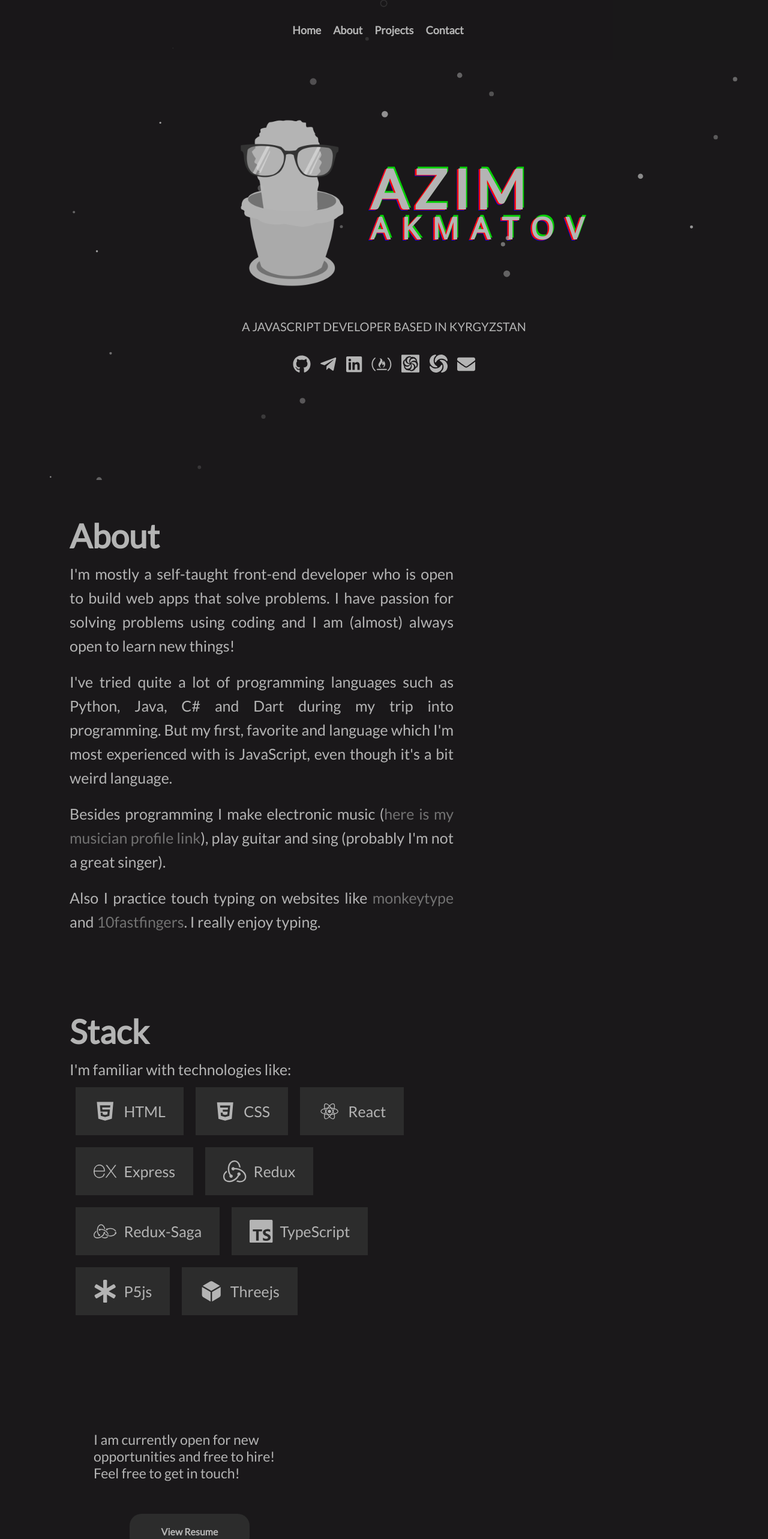
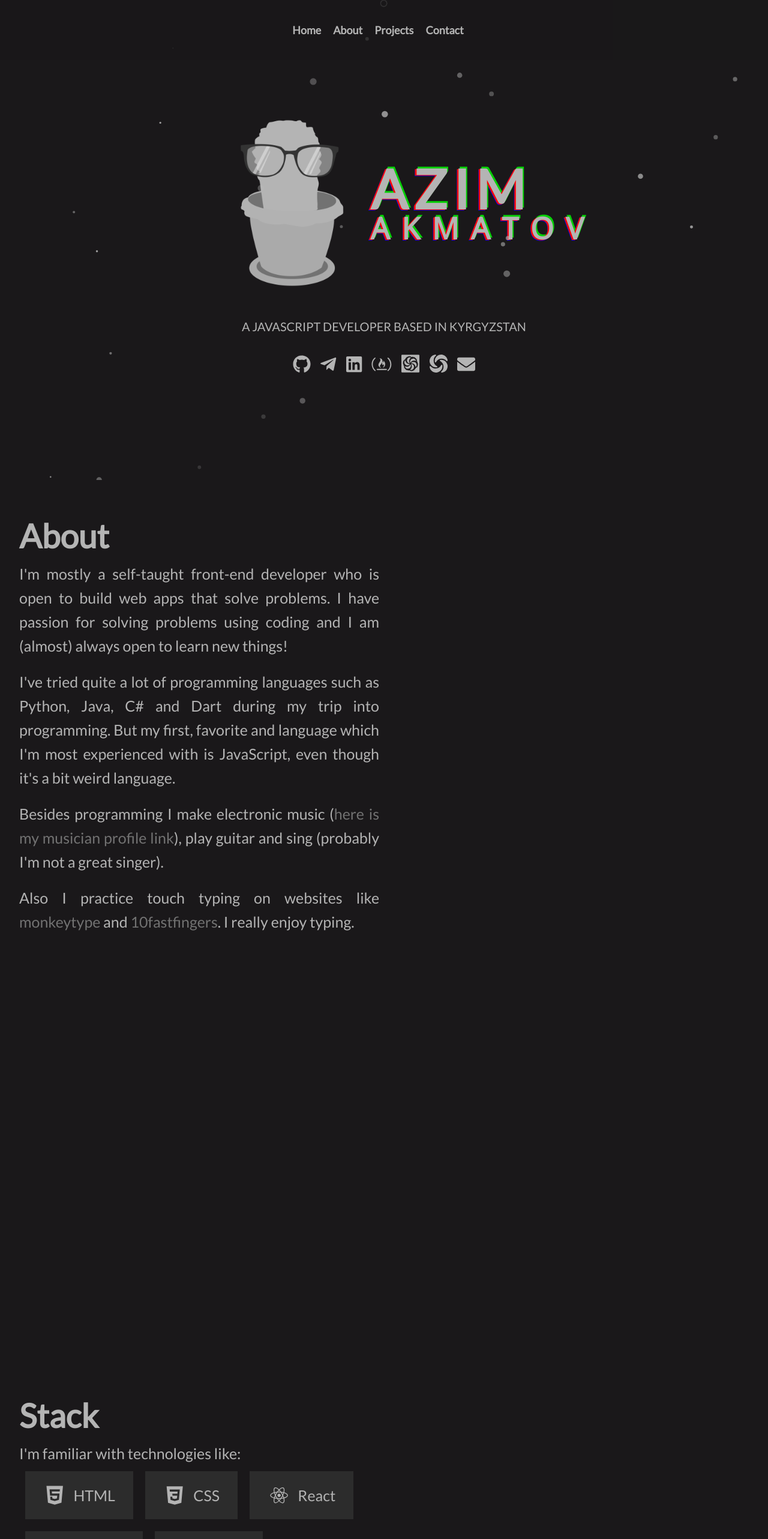
Before and after one commit to akmatoff/akmatoff.github.io, a React (Create React App) app: page / in a window 1280 px wide. Shown: the top 2565 px of the page at 60% size. Built offline with nearby package versions, Linux system fonts and the light colour scheme.

Commit message:
UPDATE: Canvas for threejs 3d cactus with glasses

```diff
--- a/package.json
+++ b/package.json
@@ -12,6 +12,7 @@
     "react-dom": "^17.0.2",
     "react-icons": "^4.3.1",
     "react-scripts": "4.0.3",
+    "three": "^0.137.1",
     "web-vitals": "^1.1.2"
   },
   "scripts": {
--- a/src/App.css
+++ b/src/App.css
@@ -61,12 +61,12 @@ body {
   display: none;
 } */
 
+.scroll-view {
+  width: 95%;
+}
+
 .App {
   justify-content: center;
-}
-
-.scroll-view {
-  width: 85%;
 }
 
 .cursor {
@@ -82,7 +82,7 @@ body {
 .main-container {
   width: 100%;
   height: auto;
-  padding: 60px 20px;
+  padding: 60px 0;
   /* scroll-snap-align: center; */
 }
 
--- a/src/App.js
+++ b/src/App.js
@@ -11,7 +11,6 @@ import Contact from "./components/Contact";
 
 function App() {
   const cursor = useRef();
-  const scrollViewRef = useRef();
 
   const onMouseMove = (e) => cursorMove(e, cursor.current);
 
@@ -22,7 +21,7 @@ function App() {
   return (
     <div className="App flex-row">
       <Header />
-      <div className="scroll-view" ref={scrollViewRef}>
+      <div className="scroll-view">
         <Home />
         <About />
         <Stack />
--- a/src/components/About.css
+++ b/src/components/About.css
@@ -1,12 +1,14 @@
 #about,
 #stack {
   align-items: flex-start;
+  flex-wrap: wrap;
+  justify-content: space-between;
 }
 
 .text-container {
   margin: 5px 0;
   padding: 5px 0;
-  width: clamp(380px, 50vw, 700px);
+  width: clamp(380px, 50vw, 600px);
   font-size: clamp(15px, 4vw, 25px);
   text-align: justify;
   line-height: 1.6em;
@@ -74,6 +76,16 @@
   color: var(--highlight-color);
 }
 
+#cactus-3d-container {
+  width: clamp(400px, 50vw, 650px);
+  height: clamp(400px, 50vw, 650px);
+}
+
+#cactus-3d {
+  width: 100%;
+  height: 100%;
+}
+
 @media screen and (max-width: 600px) {
   #about,
   #stack {
--- a/src/components/About.js
+++ b/src/components/About.js
@@ -12,11 +12,8 @@ function About() {
   }, []);
 
   return (
-    <div
-      ref={aboutContainer}
-      className="main-container flex-column centered"
-      id="about"
-    >
+    <div ref={aboutContainer} className="main-container flex-row" id="about">
+      <div className="container-inner flex-column">
         <h1 className="header-title">About</h1>
         <div className="text-container">
           I'm mostly a self-taught front-end developer who is open to build web
@@ -24,10 +21,10 @@ function About() {
           coding and I am (almost) always open to learn new things!
         </div>
         <div className="text-container">
-        I've tried quite a lot of programming languages such as Python, Java, C#
-        and Dart during my trip into programming. But my first, favorite and
-        language which I'm most experienced with is JavaScript, even though it's
-        a bit weird language.
+          I've tried quite a lot of programming languages such as Python, Java,
+          C# and Dart during my trip into programming. But my first, favorite
+          and language which I'm most experienced with is JavaScript, even
+          though it's a bit weird language.
         </div>
         <div className="text-container">
           Besides programming I make electronic music (
@@ -48,6 +45,11 @@ function About() {
           . I really enjoy typing.
         </div>
       </div>
+
+      <div id="cactus-3d-container">
+        <canvas id="cactus-3d" />
+      </div>
+    </div>
   );
 }
 
```
Also changed, not shown: 2 other files (tests, documents, lock files or other folders). Lines whose indentation alone changed are shown as unchanged.
